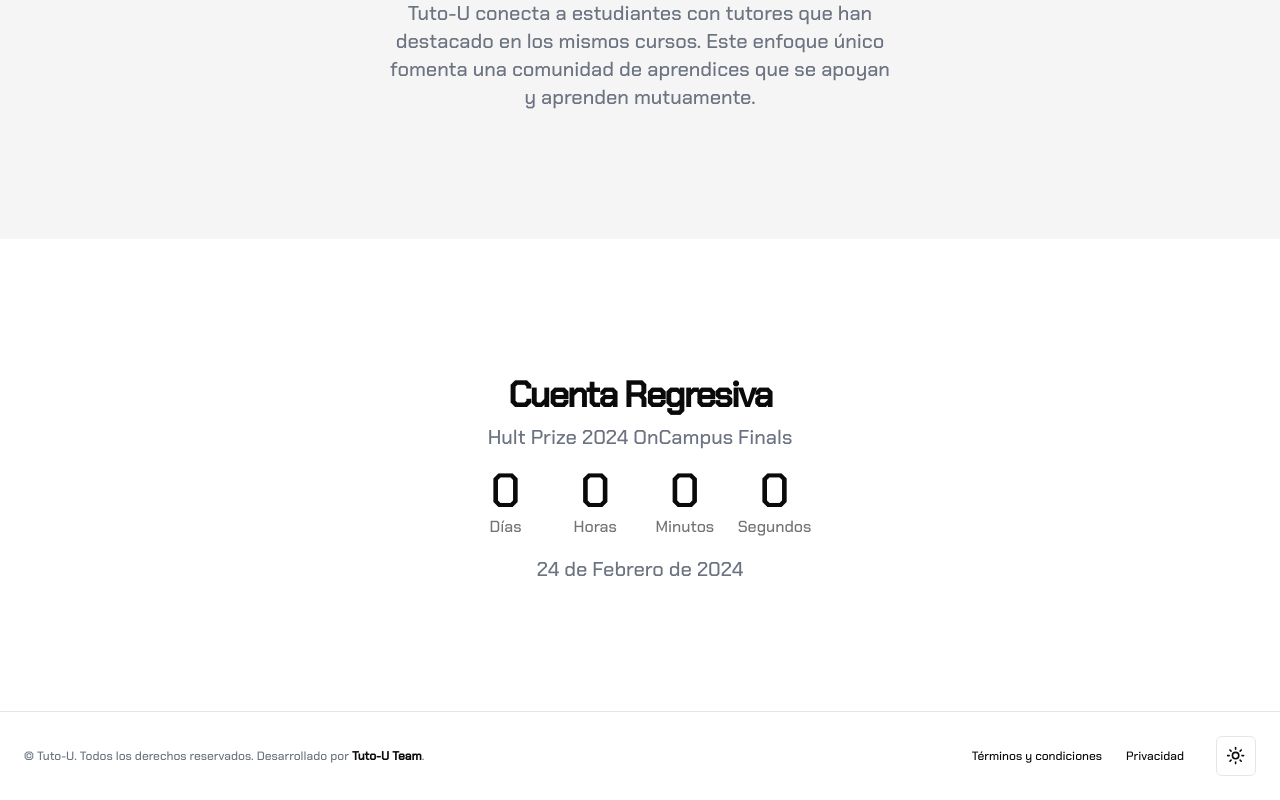
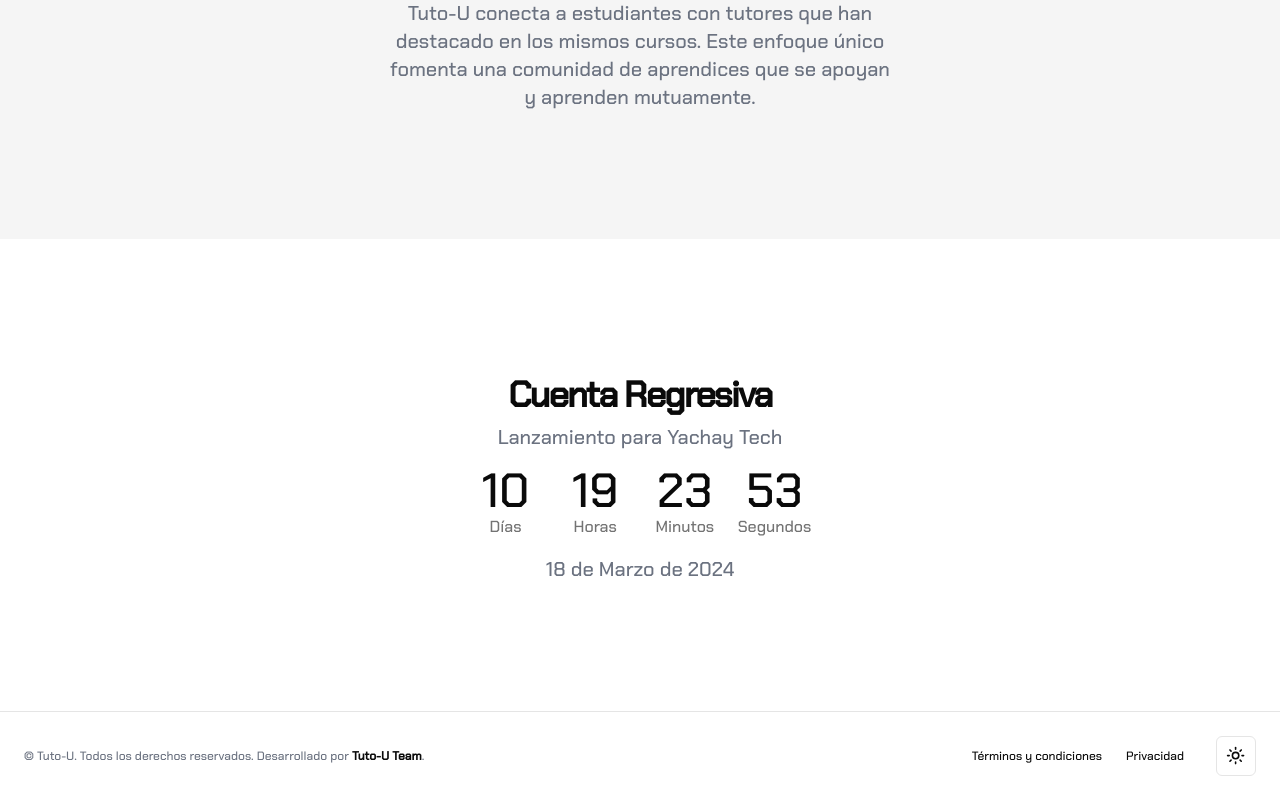
Before and after one commit to carlosandresat/tuto-u, a Next.js app: page / in a window 1280 px wide. Shown: the part 873-1673 px from the top of the page. Built offline with nearby package versions, Linux system fonts and the light colour scheme.

Commit message:
feat: update release date

```diff
--- a/src/app/page.tsx
+++ b/src/app/page.tsx
@@ -8,7 +8,7 @@
 
 export default function Home() {
 
-  const onCampusDate = new Date("2024-02-24T05:00:00").getTime();
+  const onCampusDate = new Date("2024-03-18T17:00:00").getTime();
 
   return (
     <>
@@ -49,11 +49,11 @@
                   Cuenta Regresiva
                 </h2>
                 <p className="mx-auto max-w-xl text-gray-500 md:text-xl dark:text-gray-400">
-                  Hult Prize 2024 OnCampus Finals
+                  Lanzamiento para Yachay Tech
                 </p>
                 <CountdownTimer targetTime={onCampusDate} />
                 <p className="mx-auto max-w-xl text-gray-500 md:text-xl dark:text-gray-400 pt-2">
-                  24 de Febrero de 2024
+                  18 de Marzo de 2024
                 </p>
 
               </div>
```
